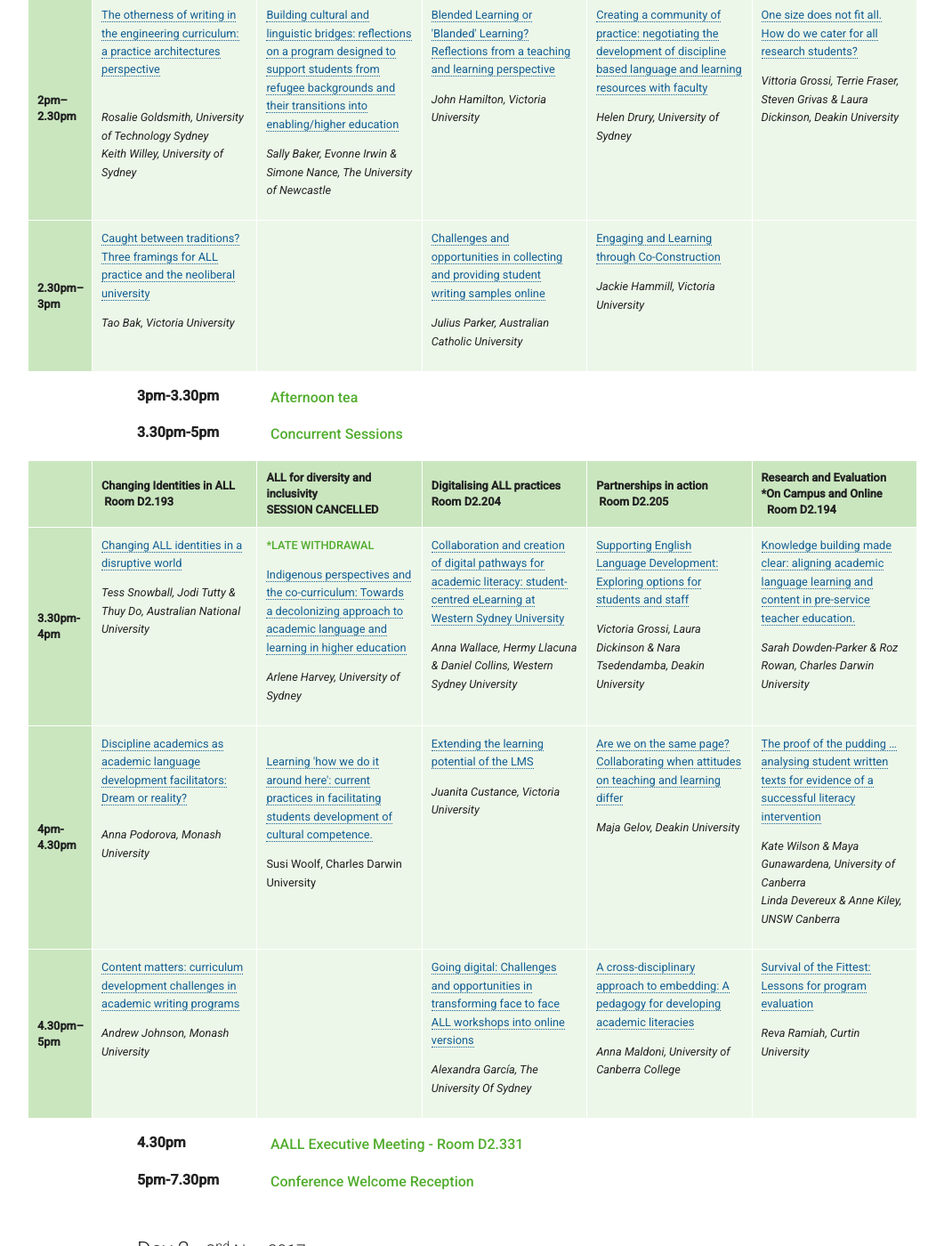
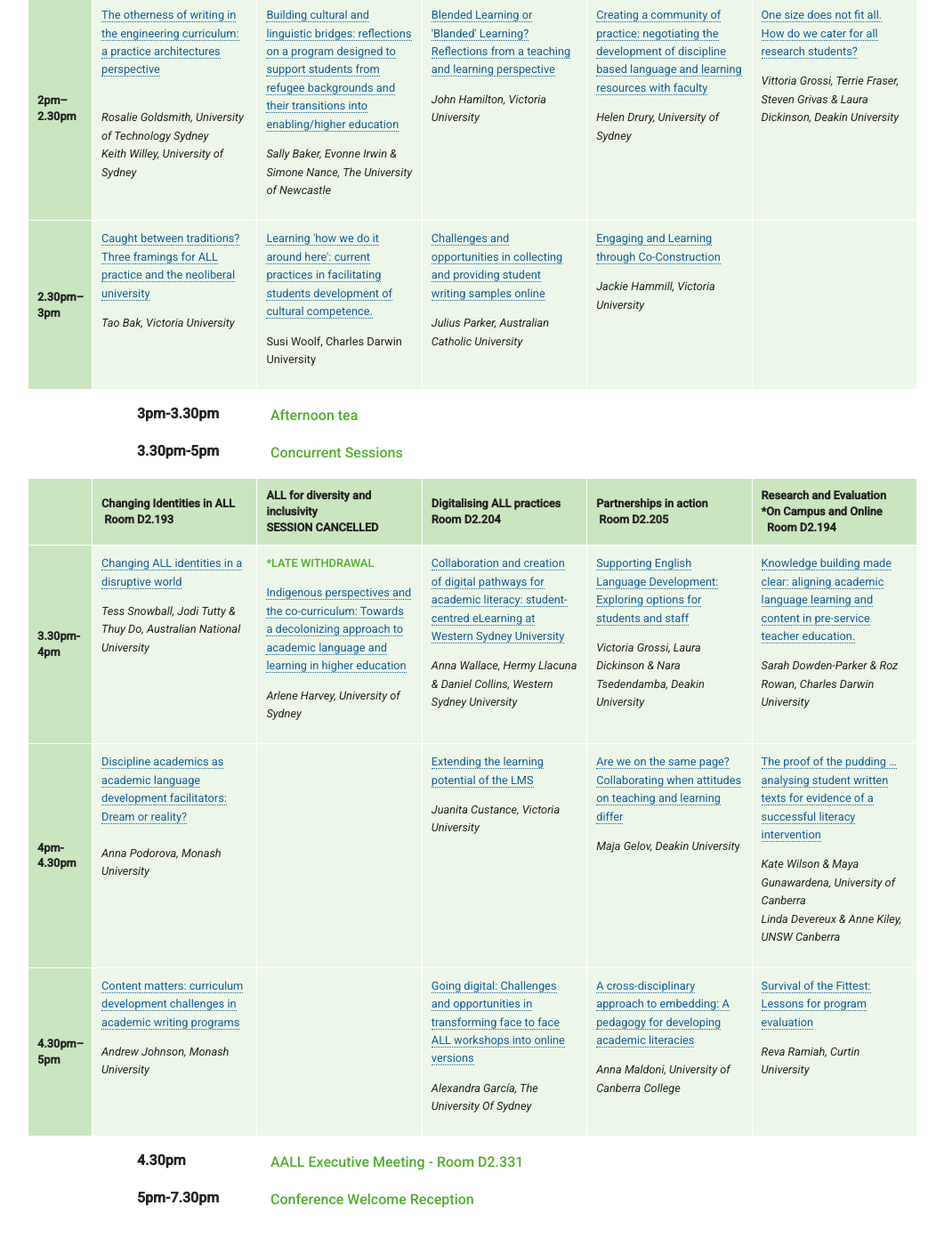
Before and after one commit to aallconference2017/aallconference2017.github.io, a Jekyll site: the page built from program/index.html, in a window 1280 px wide and 1400 px high, scrolled down 1624 px. Shown: the whole window at 89% size, without its empty margins (113-1174 px from the left). Built offline with Jekyll 4.4.1, drawn with Linux system fonts in a browser that asks for light colours.

Commit message:
Updated 'program/index.html' via CloudCannon

```diff
--- a/program/index.html
+++ b/program/index.html
@@ -55,7 +55,7 @@ show_jump_links: true
                             <tr>
                                 <th class="editable">2.30pm–3pm</th>
                                 <td><div class="editable"><p><a href="/Caught between traditions.docx">Caught between traditions? Three framings for ALL practice and the neoliberal university</a></p><p><em>Tao Bak, Victoria University</em></p></div></td>
-                                <td><div class="editable"><p>&nbsp;</p></div></td>
+                                <td><div class="editable"><p id="section1"><a href="/Abstracts/Learning 'how we do it around here'- current practices in facilitating students development of cultural competence. .pdf">Learning 'how we do it around here': current practices in facilitating students development of cultural competence.</a></p><p>Susi Woolf, Charles Darwin University</p></div></td>
                                 <td><div class="editable"><p><a href="/Abstracts/Challenges and opportunities in collecting and providing student writing samples online .pdf">Challenges and opportunities in collecting and providing student writing samples online</a></p><p><em>Julius Parker, Australian Catholic University</em></p></div></td>
                                 <td><div class="editable"><p><a href="/Abstracts/Engaging and Learning through Co-Construction .pdf">Engaging and Learning through Co-Construction</a></p><p><em>Jackie Hammill, Victoria University</em></p></div></td>
                                 <td><div class="editable"><p>&nbsp;</p></div></td>
@@ -90,7 +90,7 @@ show_jump_links: true
                             <tr>
                                 <th class="editable">4pm-4.30pm</th>
                                 <td><div class="editable"><p><a href="/Abstracts/Discipline academics as academic language development facilitators- Dream or reality .docx">Discipline academics as academic language development facilitators: Dream or reality?</a><br /><br /><em>Anna Podorova, Monash University</em></p></div></td>
-                                <td><div class="editable"><p id="section1"><br /><a href="/Abstracts/Learning 'how we do it around here'- current practices in facilitating students development of cultural competence. .pdf">Learning 'how we do it around here': current practices in facilitating students development of cultural competence.</a></p><p>Susi Woolf, Charles Darwin University</p></div></td>
+                                <td><div class="editable"></div></td>
                                 <td><div class="editable"><p><a href="__notset__">Extending the learning potential of the LMS</a></p><p><em>Juanita Custance, Victoria University</em></p></div></td>
                                 <td><div class="editable"><p><a href="/Abstracts/Are we on the same page Collaborating when attitudes on teaching and learning differ .pdf">Are we on the same page? Collaborating when attitudes on teaching and learning differ</a></p><p><em>Maja Gelov, Deakin Universit</em>y</p></div></td>
                                 <td><div class="editable"><p><a href="/Abstracts/The proof of the pudding … analysing student written texts for evidence of a successful literacy intervention. .pdf">The proof of the pudding &hellip; analysing student written texts for evidence of a successful literacy intervention</a></p><p><em>Kate Wilson &amp; Maya Gunawardena, University of Canberra<br />Linda Devereux &amp; Anne Kiley, UNSW Canberra</em></p></div></td>
```
